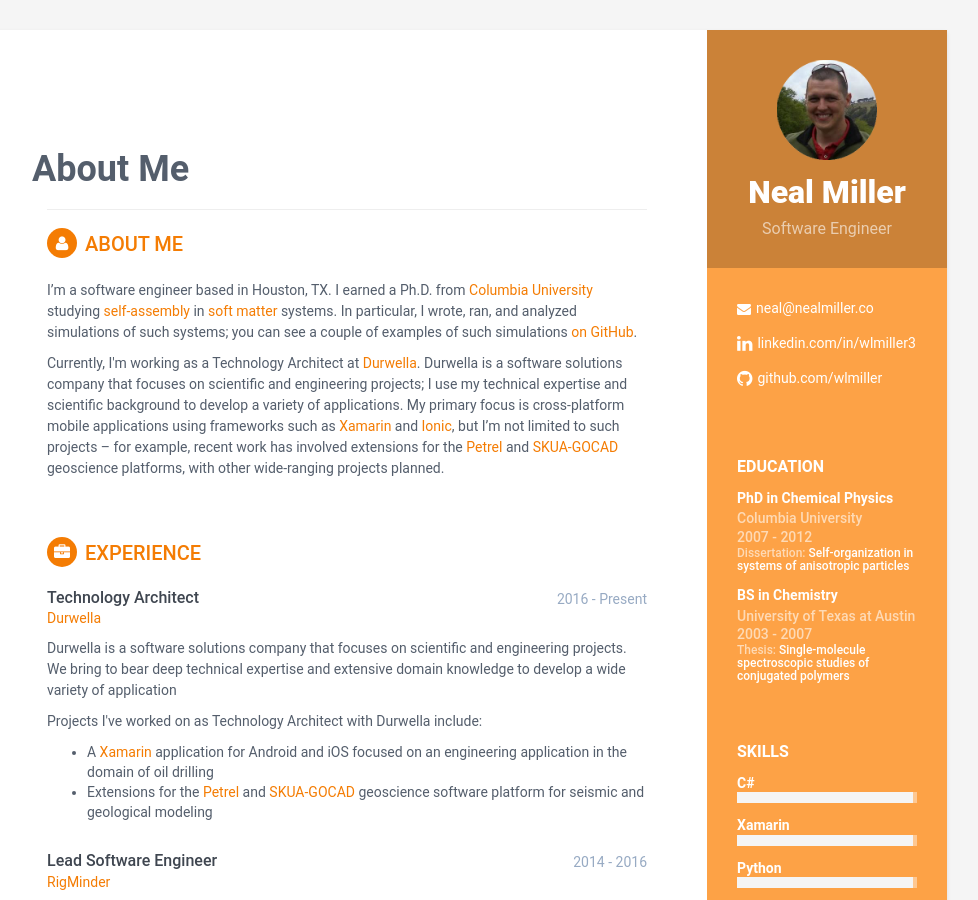
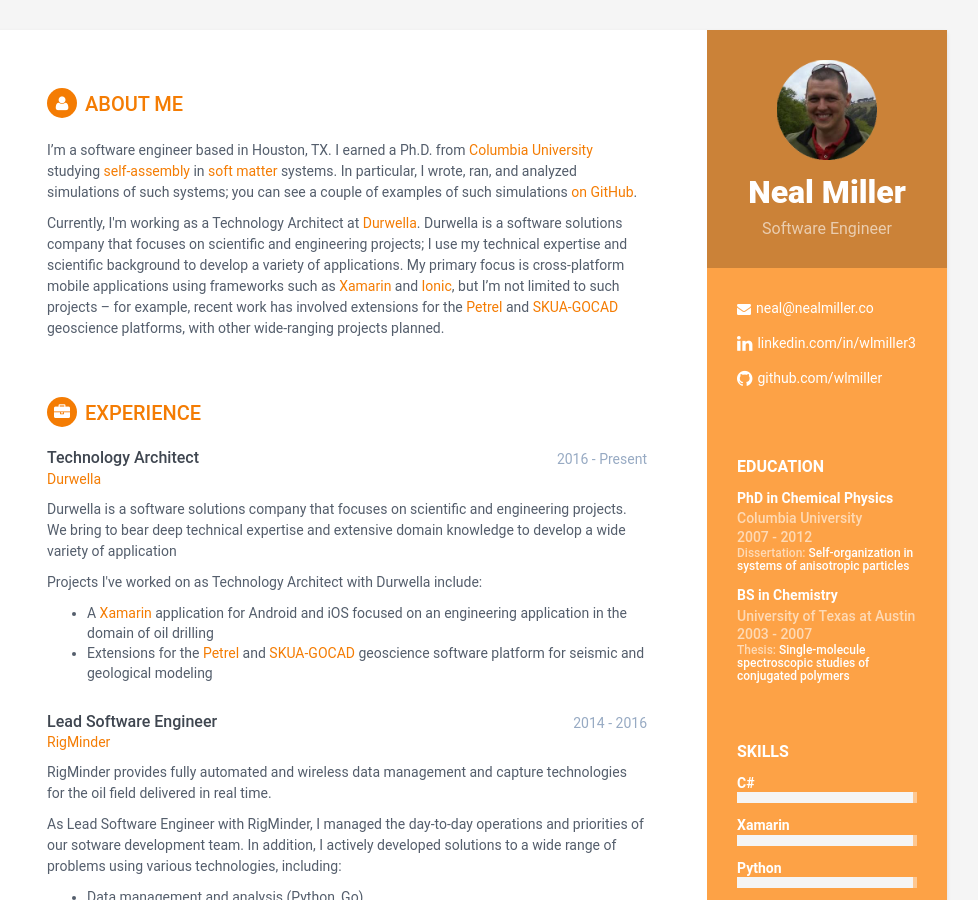
Before and after one commit to wlmiller/wlmiller.github.io, a Jekyll site: the page built from index.html, in a window 1280 px wide and 900 px high. Shown: the whole window, without its empty margins (173-1151 px from the left). Built offline with Jekyll 4.4.1, drawn with Linux system fonts in a browser that asks for light colours; nearby versions of some CDN libraries; library files that are not in the unit come from our copies.

Commit message:
Remove stray About Me title

```diff
--- a/_layouts/page.html
+++ b/_layouts/page.html
@@ -1,15 +1,4 @@
 ---
 layout: default
 ---
-<div class="post">
-	<div class="page-header">
-			<div class="row">
-				<h1>{{ page.title }}</h1>
-			</div>
-		</div>
-
-  <article class="post-content">
-    {{ content }}
-  </article>
-
-</div>
+{{ content }}
--- a/index.html
+++ b/index.html
@@ -1,6 +1,6 @@
 ---
 layout: page
-title: "About Me"
+title: "Neal Miller"
 description: ""
 group: navigation
 ---
```
